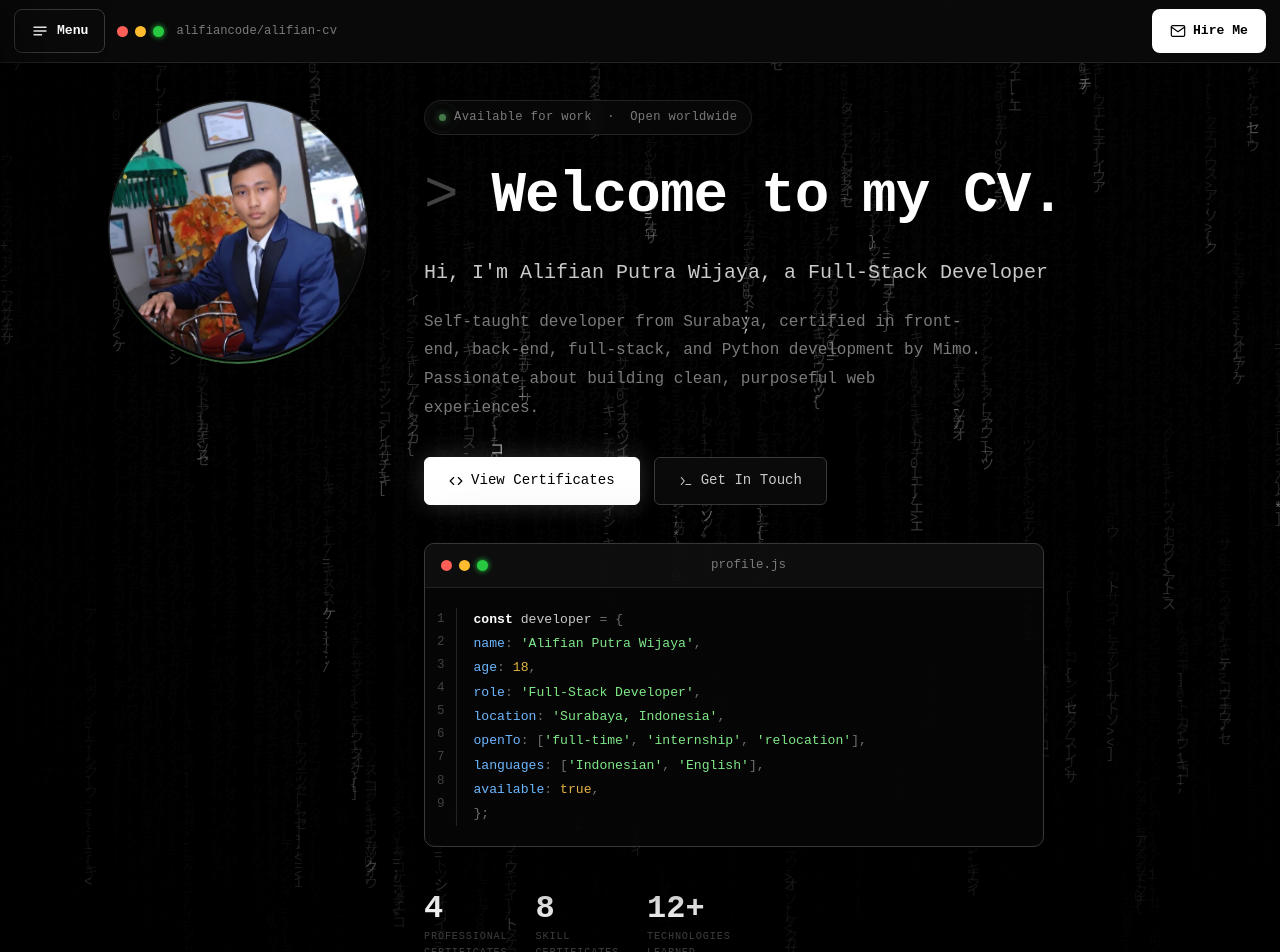
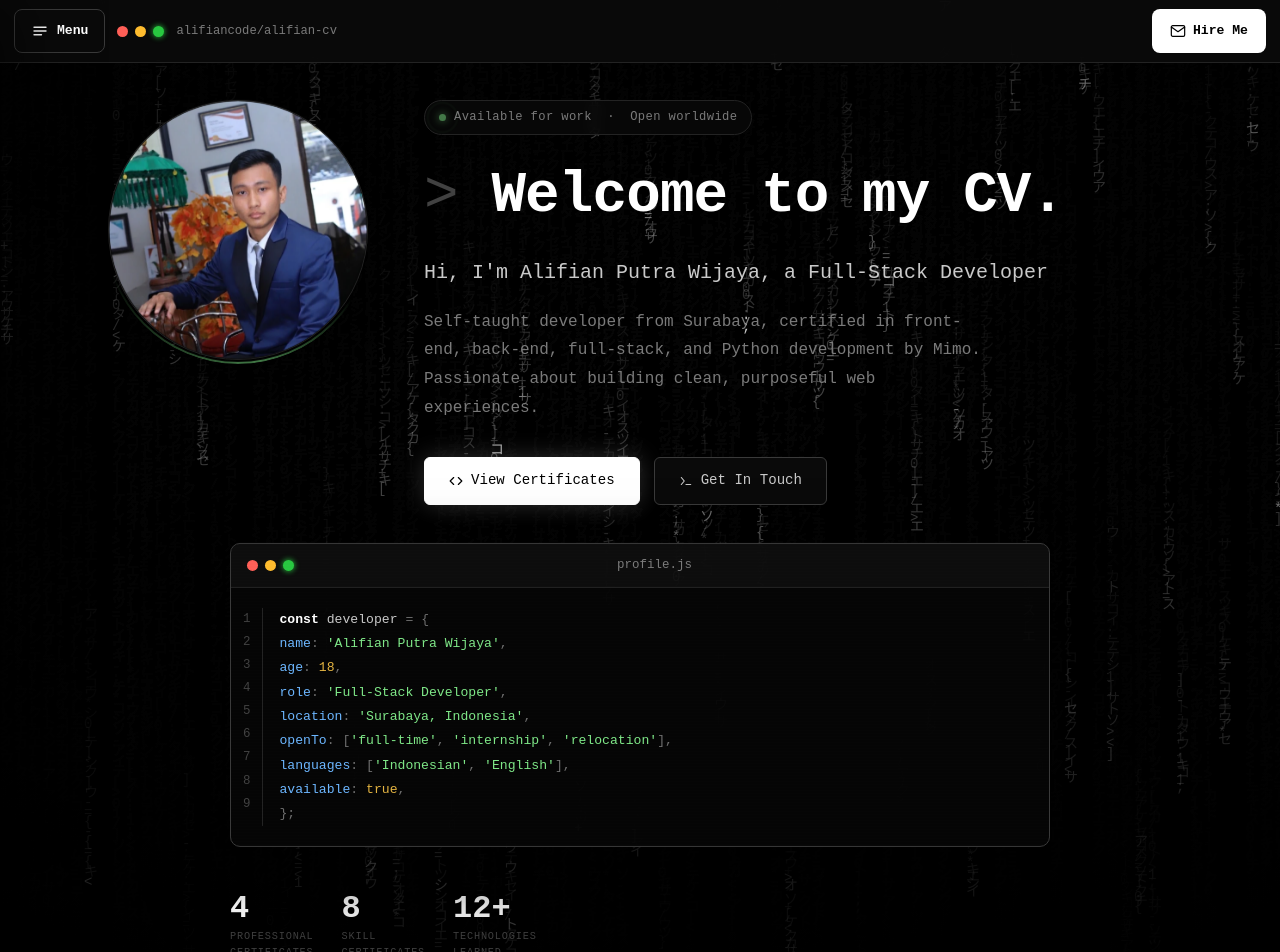
Before and after one commit to alifiancode/alifian-cv, a React (Vite) app: page / in a window 1280 px wide. Shown: the top 952 px of the page. Built offline with nearby package versions, Linux system fonts and the light colour scheme.

Commit message:
Update responsive profile picture

```diff
--- a/src/components/sections/Hero/Hero.css
+++ b/src/components/sections/Hero/Hero.css
@@ -33,6 +33,9 @@
   z-index: 2;
   width: 100%;
   min-width: 0;
+}
+
+.hero__top {
   display: flex;
   align-items: flex-start;
   gap: 56px;
@@ -211,8 +214,8 @@
   border-radius: 10px;
   overflow: hidden;
   box-shadow: 0 30px 80px rgba(0, 0, 0, 0.6);
-  margin-bottom: 40px;
-  max-width: 620px;
+  margin: 0 auto 40px;
+  max-width: 820px;
   width: 100%;
 }
 
@@ -287,6 +290,8 @@
   align-items: center;
   gap: 28px;
   flex-wrap: wrap;
+  max-width: 820px;
+  margin: 0 auto;
 }
 
 .hero__stat {
@@ -315,8 +320,8 @@
 }
 
 @media (max-width: 960px) {
-  .hero__content { flex-direction: column; gap: 0; }
-  .hero__avatar { width: 112px; height: 112px; margin-bottom: 24px; }
+  .hero__top { flex-direction: column; gap: 0; }
+  .hero__avatar { width: 112px; height: 112px; margin-bottom: 24px; align-self: center; }
 }
 
 @media (max-width: 900px) {
--- a/src/components/sections/Hero/Hero.jsx
+++ b/src/components/sections/Hero/Hero.jsx
@@ -43,6 +43,7 @@ export default function Hero() {
       <div className="hero__vignette" aria-hidden="true" />
 
       <div className="container hero__content">
+        <div className="hero__top">
         <div className="hero__avatar">
           <img
             src={`${import.meta.env.BASE_URL}${config.photo}`}
@@ -92,6 +93,8 @@ export default function Hero() {
             </svg>
             Get In Touch
           </a>
+        </div>
+        </div>
         </div>
 
         <div className={`hero__window scanlines${headlineDone ? ' is-visible' : ''}`}>
@@ -145,7 +148,6 @@ export default function Hero() {
         <div className="hero__stats">
           {STATS.map(stat => <Stat key={stat.label} {...stat} />)}
         </div>
-        </div>
       </div>
     </section>
   )
```
